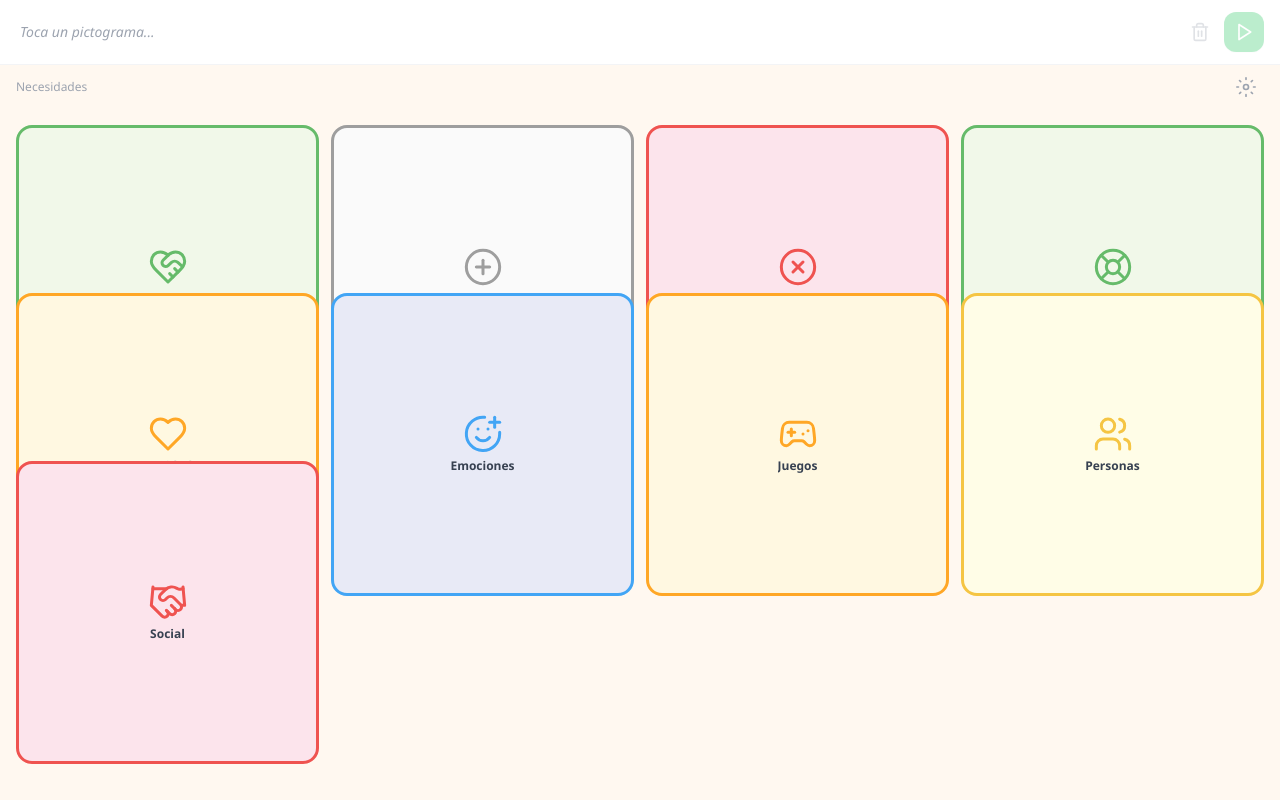
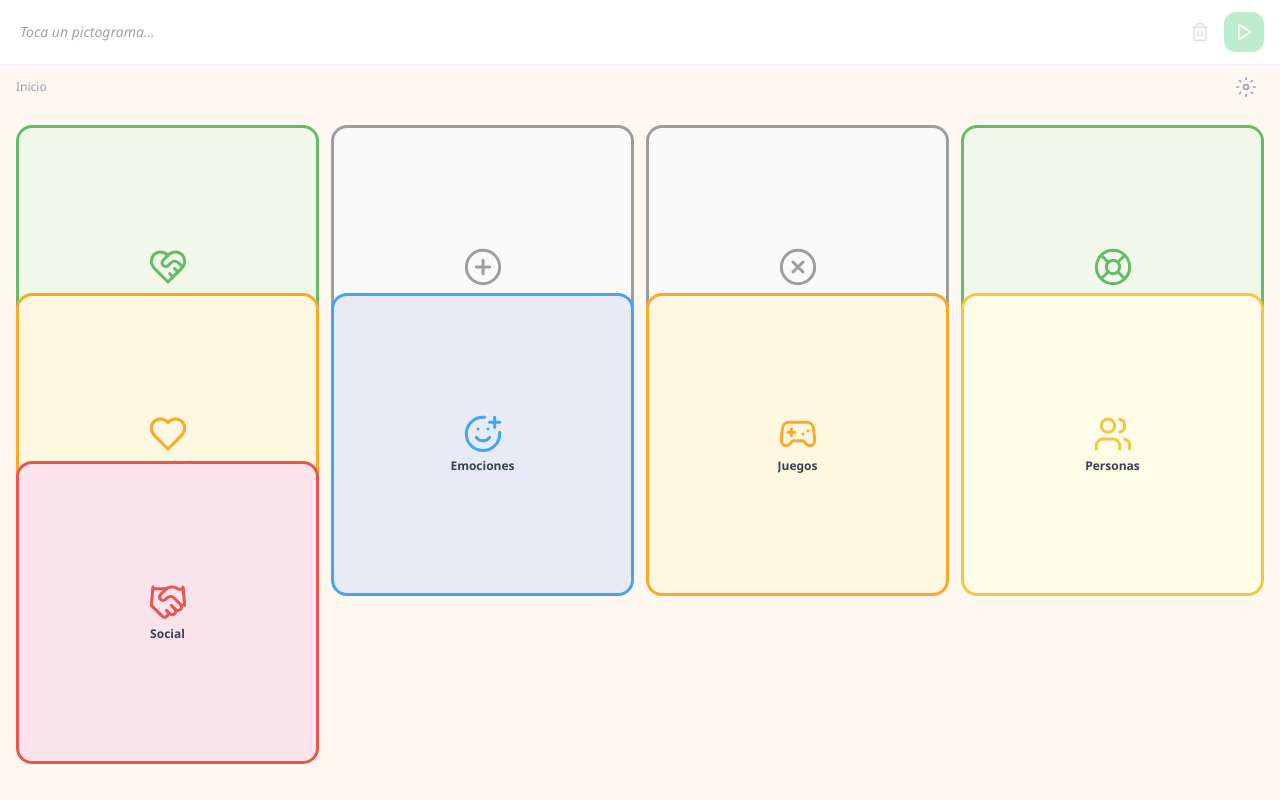
Before and after one commit to JonathanPrz/YoDigo, a React (Vite) app: page / in a window 1280 px wide. Built offline with nearby package versions, Linux system fonts and the light colour scheme.

Commit message:
Refactor tipos: FitzgeraldCategory, Folder, position, actionType

```diff
--- a/src/App.tsx
+++ b/src/App.tsx
@@ -1,6 +1,6 @@
 import { useCallback, useState } from 'react'
 import { AppProvider, useAppState } from '@/context/AppContext'
-import { getScreen } from '@/data/pictograms'
+import { getFolder } from '@/data/pictograms'
 import SentenceBar from '@/components/SentenceBar'
 import Grid from '@/components/Grid'
 import { PinGate, SettingsPanel } from '@/components/SettingsPanel'
@@ -10,8 +10,8 @@ function YodigoApp() {
   const { state, dispatch } = useAppState()
   const [showPin, setShowPin] = useState(false)
 
-  const currentScreen = getScreen(state.screen)
-  const screenLabel = currentScreen.find(p => p.action === 'navigate')?.label ?? 'Inicio'
+  const folder = getFolder(state.currentFolder)
+  const screenLabel = folder?.name ?? 'Inicio'
 
   const handleToggleButton = useCallback(
     (id: string) => dispatch({ type: 'TOGGLE_BUTTON', id }),
--- a/src/components/Grid.tsx
+++ b/src/components/Grid.tsx
@@ -1,34 +1,55 @@
 import { useMemo } from 'react'
+import { ArrowLeft } from 'lucide-react'
 import { type Pictogram } from '@/types'
-import { getScreen } from '@/data/pictograms'
+import { getFolder } from '@/data/pictograms'
 import { useAppState } from '@/context/AppContext'
 import PictoButton from './PictoButton'
 
 const GRID_SIZE = 16
 
 export default function Grid() {
-  const { state } = useAppState()
-  const pictograms = useMemo(() => getScreen(state.screen), [state.screen])
+  const { state, dispatch } = useAppState()
+  const folder = useMemo(() => getFolder(state.currentFolder), [state.currentFolder])
 
   const grid = useMemo(() => {
     const cells: (Pictogram | null)[] = new Array(GRID_SIZE).fill(null)
-    for (const p of pictograms) {
-      if (p.gridPosition >= 1 && p.gridPosition <= GRID_SIZE) {
-        cells[p.gridPosition - 1] = p
+    if (!folder) return cells
+    for (const p of folder.pictograms) {
+      if (p.position >= 1 && p.position <= GRID_SIZE) {
+        cells[p.position - 1] = p
       }
     }
     return cells
-  }, [pictograms])
+  }, [folder])
+
+  const isRoot = state.currentFolder === 'root'
 
   return (
     <div className="flex-1 grid grid-cols-4 grid-rows-4 gap-2 sm:gap-3 p-3 sm:p-4 min-h-0">
-      {grid.map((picto, i) => (
-        <div key={i} className="aspect-square">
-          {picto && (
-            <PictoButton pictogram={picto} />
-          )}
-        </div>
-      ))}
+      {grid.map((picto, i) => {
+        const pos = i + 1
+        if (!isRoot && pos === 1) {
+          return (
+            <div key={i} className="aspect-square">
+              <button
+                onClick={() => dispatch({ type: 'GO_BACK' })}
+                className="flex flex-col items-center justify-center gap-1 rounded-2xl border-[3px] border-[#9E9E9E] bg-[#F5F5F5] p-2 transition-transform active:scale-95 focus-visible:outline-none focus-visible:ring-2 focus-visible:ring-offset-2 min-h-0 w-full h-full overflow-hidden"
+                aria-label="Atrás"
+              >
+                <ArrowLeft className="w-8 h-8 sm:w-10 sm:h-10 shrink-0" strokeWidth={1.8} color="#9E9E9E" />
+                <span className="text-[10px] sm:text-xs font-semibold leading-tight text-center text-gray-700 line-clamp-2">
+                  Atrás
+                </span>
+              </button>
+            </div>
+          )
+        }
+        return (
+          <div key={i} className="aspect-square">
+            {picto && <PictoButton pictogram={picto} />}
+          </div>
+        )
+      })}
     </div>
   )
 }
--- a/src/components/PictoButton.tsx
+++ b/src/components/PictoButton.tsx
@@ -9,7 +9,7 @@ import {
   TreePine, PersonStanding, UserRound, UsersRound, ArrowLeft,
 } from 'lucide-react'
 import type { LucideIcon } from 'lucide-react'
-import { type Pictogram, type FitzgeraldColor } from '@/types'
+import { type Pictogram } from '@/types'
 import { getColor } from '@/utils/colors'
 import { useAppState } from '@/context/AppContext'
 import { useTTS } from '@/hooks/useTTS'
@@ -34,33 +34,31 @@ export default function PictoButton({ pictogram, disabled }: Props) {
   const { dispatch, state } = useAppState()
   const { speak } = useTTS()
   const p = pictogram
-  const color = getColor(p.color as FitzgeraldColor)
+  const color = getColor(p.category)
 
   const Icon = iconMap[p.icon] ?? Circle
 
   const handleClick = useCallback(() => {
     if (disabled) return
 
-    switch (p.action) {
+    switch (p.actionType) {
       case 'speak':
         speak(p.label, state.voiceRate, state.voicePitch)
         dispatch({ type: 'ADD_TO_SENTENCE', word: p.label })
         break
-      case 'speak-add':
-        dispatch({ type: 'ADD_TO_SENTENCE', word: p.label })
+      case 'navigate':
+        if (p.targetFolder) {
+          dispatch({ type: 'NAVIGATE', folder: p.targetFolder })
+        }
         break
-      case 'navigate':
-        dispatch({ type: 'NAVIGATE', screen: p.id })
-        break
-      case 'back':
-        dispatch({ type: 'GO_BACK' })
+      case 'sequence':
         break
     }
   }, [disabled, p, speak, state.voiceRate, state.voicePitch, dispatch])
 
   const isHidden = state.hiddenButtons.includes(p.id)
 
-  if (isHidden && p.action !== 'back') return null
+  if (isHidden) return null
 
   return (
     <button
--- a/src/data/pictograms.ts
+++ b/src/data/pictograms.ts
@@ -1,353 +1,145 @@
-import { type Pictogram } from '@/types'
+import { type Pictogram, type Folder } from '@/types'
 
-export interface ScreenData {
-  id: string
-  pictograms: Pictogram[]
-}
-
-const BACK_BTN: Pictogram = {
-  id: 'atras',
-  label: 'Atrás',
-  icon: 'ArrowLeft',
-  color: 'gray',
-  action: 'back',
-  gridPosition: 1,
-}
-
-export const SCREENS: ScreenData[] = [
+export const FOLDERS: Folder[] = [
   {
     id: 'root',
+    name: 'Inicio',
     pictograms: [
-      {
-        id: 'quiero', label: 'Quiero', icon: 'HeartHandshake',
-        color: 'green', action: 'speak-add', gridPosition: 1,
-      },
-      {
-        id: 'mas', label: 'Más', icon: 'PlusCircle',
-        color: 'gray', action: 'speak-add', gridPosition: 2,
-      },
-      {
-        id: 'no-stop', label: 'No', icon: 'CircleX',
-        color: 'pink', action: 'speak', gridPosition: 3,
-      },
-      {
-        id: 'ayuda', label: 'Ayuda', icon: 'LifeBuoy',
-        color: 'green', action: 'speak', gridPosition: 4,
-      },
-      {
-        id: 'necesidades', label: 'Necesidades', icon: 'Heart',
-        color: 'orange', action: 'navigate', gridPosition: 5,
-      },
-      {
-        id: 'emociones', label: 'Emociones', icon: 'SmilePlus',
-        color: 'blue', action: 'navigate', gridPosition: 6,
-      },
-      {
-        id: 'juegos', label: 'Juegos', icon: 'Gamepad2',
-        color: 'orange', action: 'navigate', gridPosition: 7,
-      },
-      {
-        id: 'personas', label: 'Personas', icon: 'Users',
-        color: 'yellow', action: 'navigate', gridPosition: 8,
-      },
-      {
-        id: 'social', label: 'Social', icon: 'Handshake',
-        color: 'pink', action: 'navigate', gridPosition: 9,
-      },
+      { id: 'quiero', label: 'Quiero', icon: 'HeartHandshake', category: 'action', position: 1, actionType: 'speak' },
+      { id: 'mas', label: 'Más', icon: 'PlusCircle', category: 'connector', position: 2, actionType: 'speak' },
+      { id: 'no-stop', label: 'No', icon: 'CircleX', category: 'connector', position: 3, actionType: 'speak' },
+      { id: 'ayuda', label: 'Ayuda', icon: 'LifeBuoy', category: 'action', position: 4, actionType: 'speak' },
+      { id: 'necesidades', label: 'Necesidades', icon: 'Heart', category: 'noun', position: 5, actionType: 'navigate', targetFolder: 'necesidades' },
+      { id: 'emociones', label: 'Emociones', icon: 'SmilePlus', category: 'adjective', position: 6, actionType: 'navigate', targetFolder: 'emociones' },
+      { id: 'juegos', label: 'Juegos', icon: 'Gamepad2', category: 'noun', position: 7, actionType: 'navigate', targetFolder: 'juegos' },
+      { id: 'personas', label: 'Personas', icon: 'Users', category: 'pronoun', position: 8, actionType: 'navigate', targetFolder: 'personas' },
+      { id: 'social', label: 'Social', icon: 'Handshake', category: 'social', position: 9, actionType: 'navigate', targetFolder: 'social' },
     ],
   },
   {
     id: 'necesidades',
+    name: 'Necesidades',
     pictograms: [
-      { ...BACK_BTN },
-      {
-        id: 'necesidades.comida', label: 'Comida', icon: 'Apple',
-        color: 'orange', action: 'navigate', gridPosition: 2,
-      },
-      {
-        id: 'necesidades.bano', label: 'Baño', icon: 'Bath',
-        color: 'orange', action: 'navigate', gridPosition: 3,
-      },
-      {
-        id: 'necesidades.dolor', label: 'Dolor', icon: 'Stethoscope',
-        color: 'orange', action: 'navigate', gridPosition: 4,
-      },
-      {
-        id: 'sueno', label: 'Tengo sueño', icon: 'Moon',
-        color: 'blue', action: 'speak', gridPosition: 5,
-      },
-      {
-        id: 'frio', label: 'Tengo frío', icon: 'Snowflake',
-        color: 'blue', action: 'speak', gridPosition: 6,
-      },
-      {
-        id: 'calor', label: 'Tengo calor', icon: 'Sun',
-        color: 'blue', action: 'speak', gridPosition: 7,
-      },
+      { id: 'ne-comida', label: 'Comida', icon: 'Apple', category: 'noun', position: 2, actionType: 'navigate', targetFolder: 'ne-comida' },
+      { id: 'ne-bano', label: 'Baño', icon: 'Bath', category: 'noun', position: 3, actionType: 'navigate', targetFolder: 'ne-bano' },
+      { id: 'ne-dolor', label: 'Dolor', icon: 'Stethoscope', category: 'noun', position: 4, actionType: 'navigate', targetFolder: 'ne-dolor' },
+      { id: 'sueno', label: 'Tengo sueño', icon: 'Moon', category: 'adjective', position: 5, actionType: 'speak' },
+      { id: 'frio', label: 'Tengo frío', icon: 'Snowflake', category: 'adjective', position: 6, actionType: 'speak' },
+      { id: 'calor', label: 'Tengo calor', icon: 'Sun', category: 'adjective', position: 7, actionType: 'speak' },
     ],
   },
   {
-    id: 'necesidades.comida',
+    id: 'ne-comida',
+    name: 'Comida',
     pictograms: [
-      { ...BACK_BTN },
-      {
-        id: 'agua', label: 'Agua', icon: 'Droplets',
-        color: 'orange', action: 'speak-add', gridPosition: 2,
-      },
-      {
-        id: 'leche', label: 'Leche', icon: 'GlassWater',
-        color: 'orange', action: 'speak-add', gridPosition: 3,
-      },
-      {
-        id: 'manzana', label: 'Manzana', icon: 'Apple',
-        color: 'orange', action: 'speak-add', gridPosition: 4,
-      },
-      {
-        id: 'galleta', label: 'Galleta', icon: 'Cookie',
-        color: 'orange', action: 'speak-add', gridPosition: 5,
-      },
-      {
-        id: 'platano', label: 'Plátano', icon: 'Banana',
-        color: 'orange', action: 'speak-add', gridPosition: 6,
-      },
-      {
-        id: 'pan', label: 'Pan', icon: 'Croissant',
-        color: 'orange', action: 'speak-add', gridPosition: 7,
-      },
+      { id: 'agua', label: 'Agua', icon: 'Droplets', category: 'noun', position: 2, actionType: 'speak' },
+      { id: 'leche', label: 'Leche', icon: 'GlassWater', category: 'noun', position: 3, actionType: 'speak' },
+      { id: 'manzana', label: 'Manzana', icon: 'Apple', category: 'noun', position: 4, actionType: 'speak' },
+      { id: 'galleta', label: 'Galleta', icon: 'Cookie', category: 'noun', position: 5, actionType: 'speak' },
+      { id: 'platano', label: 'Plátano', icon: 'Banana', category: 'noun', position: 6, actionType: 'speak' },
+      { id: 'pan', label: 'Pan', icon: 'Croissant', category: 'noun', position: 7, actionType: 'speak' },
     ],
   },
   {
-    id: 'necesidades.bano',
+    id: 'ne-bano',
+    name: 'Baño',
     pictograms: [
-      { ...BACK_BTN },
-      {
-        id: 'bano.1', label: 'Sentarse', icon: 'Armchair',
-        color: 'blue', action: 'speak-add', gridPosition: 2,
-      },
-      {
-        id: 'bano.2', label: 'Hacer pipí', icon: 'Droplet',
-        color: 'blue', action: 'speak-add', gridPosition: 3,
-      },
-      {
-        id: 'bano.3', label: 'Tirar cadena', icon: 'Delete',
-        color: 'blue', action: 'speak-add', gridPosition: 4,
-      },
-      {
-        id: 'bano.4', label: 'Lavarse manos', icon: 'Hand',
-        color: 'blue', action: 'speak-add', gridPosition: 5,
-      },
+      { id: 'bano-sentar', label: 'Sentarse', icon: 'Armchair', category: 'action', position: 2, actionType: 'speak' },
+      { id: 'bano-pipi', label: 'Hacer pipí', icon: 'Droplet', category: 'action', position: 3, actionType: 'speak' },
+      { id: 'bano-cadena', label: 'Tirar cadena', icon: 'Delete', category: 'action', position: 4, actionType: 'speak' },
+      { id: 'bano-manos', label: 'Lavarse manos', icon: 'Hand', category: 'action', position: 5, actionType: 'speak' },
     ],
   },
   {
-    id: 'necesidades.dolor',
+    id: 'ne-dolor',
+    name: 'Dolor',
     pictograms: [
-      { ...BACK_BTN },
-      {
-        id: 'dolor.cabeza', label: 'Cabeza', icon: 'Brain',
-        color: 'orange', action: 'speak-add', gridPosition: 2,
-      },
-      {
-        id: 'dolor.guatita', label: 'Guatita', icon: 'Accessibility',
-        color: 'orange', action: 'speak-add', gridPosition: 3,
-      },
-      {
-        id: 'dolor.oidos', label: 'Oídos', icon: 'Ear',
-        color: 'orange', action: 'speak-add', gridPosition: 4,
-      },
-      {
-        id: 'dolor.dientes', label: 'Dientes', icon: 'Smile',
-        color: 'orange', action: 'speak-add', gridPosition: 5,
-      },
+      { id: 'dolor-cabeza', label: 'Cabeza', icon: 'Brain', category: 'noun', position: 2, actionType: 'speak' },
+      { id: 'dolor-guatita', label: 'Guatita', icon: 'Accessibility', category: 'noun', position: 3, actionType: 'speak' },
+      { id: 'dolor-oidos', label: 'Oídos', icon: 'Ear', category: 'noun', position: 4, actionType: 'speak' },
+      { id: 'dolor-dientes', label: 'Dientes', icon: 'Smile', category: 'noun', position: 5, actionType: 'speak' },
     ],
   },
   {
     id: 'emociones',
+    name: 'Emociones',
     pictograms: [
-      { ...BACK_BTN },
-      {
-        id: 'feliz', label: 'Feliz', icon: 'Smile',
-        color: 'blue', action: 'speak', gridPosition: 2,
-      },
-      {
-        id: 'triste', label: 'Triste', icon: 'Frown',
-        color: 'blue', action: 'speak', gridPosition: 3,
-      },
-      {
-        id: 'asustado', label: 'Asustado', icon: 'ShieldAlert',
-        color: 'blue', action: 'speak', gridPosition: 4,
-      },
-      {
-        id: 'enojado', label: 'Enojado', icon: 'Angry',
-        color: 'blue', action: 'speak', gridPosition: 5,
-      },
-      {
-        id: 'ruido', label: 'Mucho ruido', icon: 'VolumeX',
-        color: 'blue', action: 'speak', gridPosition: 6,
-      },
-      {
-        id: 'luz', label: 'Mucha luz', icon: 'SunDim',
-        color: 'blue', action: 'speak', gridPosition: 7,
-      },
-      {
-        id: 'espacio', label: 'Necesito espacio', icon: 'Expand',
-        color: 'green', action: 'speak', gridPosition: 8,
-      },
-      {
-        id: 'abrazo', label: 'Abrazo', icon: 'Waves',
-        color: 'green', action: 'speak', gridPosition: 9,
-      },
-      {
-        id: 'musica', label: 'Música', icon: 'Music',
-        color: 'green', action: 'speak', gridPosition: 10,
-      },
-      {
-        id: 'calma', label: 'Zona de calma', icon: 'Leaf',
-        color: 'green', action: 'speak', gridPosition: 11,
-      },
+      { id: 'feliz', label: 'Feliz', icon: 'Smile', category: 'adjective', position: 2, actionType: 'speak' },
+      { id: 'triste', label: 'Triste', icon: 'Frown', category: 'adjective', position: 3, actionType: 'speak' },
+      { id: 'asustado', label: 'Asustado', icon: 'ShieldAlert', category: 'adjective', position: 4, actionType: 'speak' },
+      { id: 'enojado', label: 'Enojado', icon: 'Angry', category: 'adjective', position: 5, actionType: 'speak' },
+      { id: 'ruido', label: 'Mucho ruido', icon: 'VolumeX', category: 'adjective', position: 6, actionType: 'speak' },
+      { id: 'luz', label: 'Mucha luz', icon: 'SunDim', category: 'adjective', position: 7, actionType: 'speak' },
+      { id: 'espacio', label: 'Necesito espacio', icon: 'Expand', category: 'action', position: 8, actionType: 'speak' },
+      { id: 'abrazo', label: 'Abrazo', icon: 'Waves', category: 'social', position: 9, actionType: 'speak' },
+      { id: 'musica', label: 'Música', icon: 'Music', category: 'noun', position: 10, actionType: 'speak' },
+      { id: 'calma', label: 'Zona de calma', icon: 'Leaf', category: 'noun', position: 11, actionType: 'speak' },
     ],
   },
   {
     id: 'juegos',
+    name: 'Juegos',
     pictograms: [
-      { ...BACK_BTN },
-      {
-        id: 'juegos.juguetes', label: 'Mis Juguetes', icon: 'ToyBrick',
-        color: 'orange', action: 'navigate', gridPosition: 2,
-      },
-      {
-        id: 'juegos.pantallas', label: 'Pantallas', icon: 'MonitorSmartphone',
-        color: 'orange', action: 'navigate', gridPosition: 3,
-      },
-      {
-        id: 'juegos.lugares', label: 'Lugares', icon: 'MapPin',
-        color: 'orange', action: 'navigate', gridPosition: 4,
-      },
+      { id: 'jue-juguetes', label: 'Mis Juguetes', icon: 'ToyBrick', category: 'noun', position: 2, actionType: 'navigate', targetFolder: 'jue-juguetes' },
+      { id: 'jue-pantallas', label: 'Pantallas', icon: 'MonitorSmartphone', category: 'noun', position: 3, actionType: 'navigate', targetFolder: 'jue-pantallas' },
+      { id: 'jue-lugares', label: 'Lugares', icon: 'MapPin', category: 'noun', position: 4, actionType: 'navigate', targetFolder: 'jue-lugares' },
     ],
   },
   {
-    id: 'juegos.juguetes',
+    id: 'jue-juguetes',
+    name: 'Mis Juguetes',
     pictograms: [
-      { ...BACK_BTN },
-      {
-        id: 'autos', label: 'Autos', icon: 'Car',
-        color: 'orange', action: 'speak-add', gridPosition: 2,
-      },
-      {
-        id: 'pelota', label: 'Pelota', icon: 'CircleDot',
-        color: 'orange', action: 'speak-add', gridPosition: 3,
-      },
-      {
-        id: 'burbujas', label: 'Burbujas', icon: 'Circle',
-        color: 'orange', action: 'speak-add', gridPosition: 4,
-      },
-      {
-        id: 'bloques', label: 'Bloques', icon: 'Boxes',
-        color: 'orange', action: 'speak-add', gridPosition: 5,
-      },
-      {
-        id: 'rompecabezas', label: 'Rompecabezas', icon: 'Puzzle',
-        color: 'orange', action: 'speak-add', gridPosition: 6,
-      },
+      { id: 'autos', label: 'Autos', icon: 'Car', category: 'noun', position: 2, actionType: 'speak' },
+      { id: 'pelota', label: 'Pelota', icon: 'CircleDot', category: 'noun', position: 3, actionType: 'speak' },
+      { id: 'burbujas', label: 'Burbujas', icon: 'Circle', category: 'noun', position: 4, actionType: 'speak' },
+      { id: 'bloques', label: 'Bloques', icon: 'Boxes', category: 'noun', position: 5, actionType: 'speak' },
+      { id: 'rompecabezas', label: 'Rompecabezas', icon: 'Puzzle', category: 'noun', position: 6, actionType: 'speak' },
     ],
   },
   {
-    id: 'juegos.pantallas',
+    id: 'jue-pantallas',
+    name: 'Pantallas',
     pictograms: [
-      { ...BACK_BTN },
-      {
-        id: 'tablet', label: 'Tablet', icon: 'TabletSmartphone',
-        color: 'orange', action: 'speak-add', gridPosition: 2,
-      },
-      {
-        id: 'tele', label: 'Tele', icon: 'Tv',
-        color: 'orange', action: 'speak-add', gridPosition: 3,
-      },
+      { id: 'tablet', label: 'Tablet', icon: 'TabletSmartphone', category: 'noun', position: 2, actionType: 'speak' },
+      { id: 'tele', label: 'Tele', icon: 'Tv', category: 'noun', position: 3, actionType: 'speak' },
     ],
   },
   {
-    id: 'juegos.lugares',
+    id: 'jue-lugares',
+    name: 'Lugares',
     pictograms: [
-      { ...BACK_BTN },
-      {
-        id: 'casa', label: 'Casa', icon: 'House',
-        color: 'orange', action: 'speak-add', gridPosition: 2,
-      },
-      {
-        id: 'escuela', label: 'Escuela', icon: 'School',
-        color: 'orange', action: 'speak-add', gridPosition: 3,
-      },
-      {
-        id: 'parque', label: 'Parque', icon: 'TreePine',
-        color: 'orange', action: 'speak-add', gridPosition: 4,
-      },
-      {
-        id: 'piscina', label: 'Piscina', icon: 'Droplets',
-        color: 'orange', action: 'speak-add', gridPosition: 5,
-      },
+      { id: 'casa', label: 'Casa', icon: 'House', category: 'noun', position: 2, actionType: 'speak' },
+      { id: 'escuela', label: 'Escuela', icon: 'School', category: 'noun', position: 3, actionType: 'speak' },
+      { id: 'parque', label: 'Parque', icon: 'TreePine', category: 'noun', position: 4, actionType: 'speak' },
+      { id: 'piscina', label: 'Piscina', icon: 'Droplets', category: 'noun', position: 5, actionType: 'speak' },
     ],
   },
   {
     id: 'personas',
+    name: 'Personas',
     pictograms: [
-      { ...BACK_BTN },
-      {
-        id: 'mama', label: 'Mamá', icon: 'PersonStanding',
-        color: 'yellow', action: 'speak', gridPosition: 2,
-      },
-      {
-        id: 'papa', label: 'Papá', icon: 'PersonStanding',
-        color: 'yellow', action: 'speak', gridPosition: 3,
-      },
-      {
-        id: 'hermano', label: 'Hermano/a', icon: 'PersonStanding',
-        color: 'yellow', action: 'speak', gridPosition: 4,
-      },
-      {
-        id: 'abuelo', label: 'Abuelo/a', icon: 'PersonStanding',
-        color: 'yellow', action: 'speak', gridPosition: 5,
-      },
-      {
-        id: 'profesora', label: 'Profesora', icon: 'PersonStanding',
-        color: 'yellow', action: 'speak', gridPosition: 6,
-      },
-      {
-        id: 'terapeuta', label: 'Terapeuta', icon: 'PersonStanding',
-        color: 'yellow', action: 'speak', gridPosition: 7,
-      },
+      { id: 'mama', label: 'Mamá', icon: 'PersonStanding', category: 'pronoun', position: 2, actionType: 'speak' },
+      { id: 'papa', label: 'Papá', icon: 'PersonStanding', category: 'pronoun', position: 3, actionType: 'speak' },
+      { id: 'hermano', label: 'Hermano/a', icon: 'PersonStanding', category: 'pronoun', position: 4, actionType: 'speak' },
+      { id: 'abuelo', label: 'Abuelo/a', icon: 'PersonStanding', category: 'pronoun', position: 5, actionType: 'speak' },
+      { id: 'profesora', label: 'Profesora', icon: 'PersonStanding', category: 'pronoun', position: 6, actionType: 'speak' },
+      { id: 'terapeuta', label: 'Terapeuta', icon: 'PersonStanding', category: 'pronoun', position: 7, actionType: 'speak' },
     ],
   },
   {
     id: 'social',
+    name: 'Social',
     pictograms: [
-      { ...BACK_BTN },
-      {
-        id: 'hola', label: 'Hola', icon: 'Waves',
-        color: 'pink', action: 'speak-add', gridPosition: 2,
-      },
-      {
-        id: 'adios', label: 'Adiós', icon: 'Hand',
-        color: 'pink', action: 'speak-add', gridPosition: 3,
-      },
-      {
-        id: 'gracias', label: 'Gracias', icon: 'Heart',
-        color: 'pink', action: 'speak-add', gridPosition: 4,
-      },
-      {
-        id: 'por-favor', label: 'Por favor', icon: 'Handshake',
-        color: 'pink', action: 'speak-add', gridPosition: 5,
-      },
-      {
-        id: 'mi-turno', label: 'Mi turno', icon: 'UserRound',
-        color: 'pink', action: 'speak', gridPosition: 6,
-      },
-      {
-        id: 'tu-turno', label: 'Tu turno', icon: 'UsersRound',
-        color: 'pink', action: 'speak', gridPosition: 7,
-      },
+      { id: 'hola', label: 'Hola', icon: 'Waves', category: 'social', position: 2, actionType: 'speak' },
+      { id: 'adios', label: 'Adiós', icon: 'Hand', category: 'social', position: 3, actionType: 'speak' },
+      { id: 'gracias', label: 'Gracias', icon: 'Heart', category: 'social', position: 4, actionType: 'speak' },
+      { id: 'por-favor', label: 'Por favor', icon: 'Handshake', category: 'social', position: 5, actionType: 'speak' },
+      { id: 'mi-turno', label: 'Mi turno', icon: 'UserRound', category: 'social', position: 6, actionType: 'speak' },
+      { id: 'tu-turno', label: 'Tu turno', icon: 'UsersRound', category: 'social', position: 7, actionType: 'speak' },
     ],
   },
 ]
 
-export function getScreen(id: string): Pictogram[] {
-  return SCREENS.find(s => s.id === id)?.pictograms ?? []
+export function getFolder(id: string): Folder | undefined {
+  return FOLDERS.find(f => f.id === id)
 }
--- a/src/utils/colors.ts
+++ b/src/utils/colors.ts
@@ -1,4 +1,4 @@
-import { type FitzgeraldColor } from '@/types'
+import { type FitzgeraldCategory } from '@/types'
 
 interface ColorConfig {
   border: string
@@ -6,17 +6,17 @@ interface ColorConfig {
   bgLight: string
 }
 
-const palette: Record<FitzgeraldColor, ColorConfig> = {
-  yellow: { border: '#F5C543', bg: '#FFF8E1', bgLight: '#FFFDE7' },
-  green:  { border: '#66BB6A', bg: '#E8F5E9', bgLight: '#F1F8E9' },
-  orange: { border: '#FFA726', bg: '#FFF3E0', bgLight: '#FFF8E1' },
-  blue:   { border: '#42A5F5', bg: '#E3F2FD', bgLight: '#E8EAF6' },
-  pink:   { border: '#EF5350', bg: '#FFEBEE', bgLight: '#FCE4EC' },
-  gray:   { border: '#9E9E9E', bg: '#F5F5F5', bgLight: '#FAFAFA' },
+const palette: Record<FitzgeraldCategory, ColorConfig> = {
+  pronoun:   { border: '#F5C543', bg: '#FFF8E1', bgLight: '#FFFDE7' },
+  action:    { border: '#66BB6A', bg: '#E8F5E9', bgLight: '#F1F8E9' },
+  noun:      { border: '#FFA726', bg: '#FFF3E0', bgLight: '#FFF8E1' },
+  adjective: { border: '#42A5F5', bg: '#E3F2FD', bgLight: '#E8EAF6' },
+  social:    { border: '#EF5350', bg: '#FFEBEE', bgLight: '#FCE4EC' },
+  connector: { border: '#9E9E9E', bg: '#F5F5F5', bgLight: '#FAFAFA' },
 }
 
-export function getColor(color: FitzgeraldColor): ColorConfig {
-  return palette[color]
+export function getColor(category: FitzgeraldCategory): ColorConfig {
+  return palette[category]
 }
 
 export const ALL_COLORS = palette
```
Also changed, not shown: src/components/SettingsPanel.tsx (+6 -8 lines), src/context/AppContext.tsx (+11 -33 lines), src/index.css (+0 -9 lines), src/types/index.ts (+16 -21 lines), src/types/saac.ts (added, +18 -0 lines).
